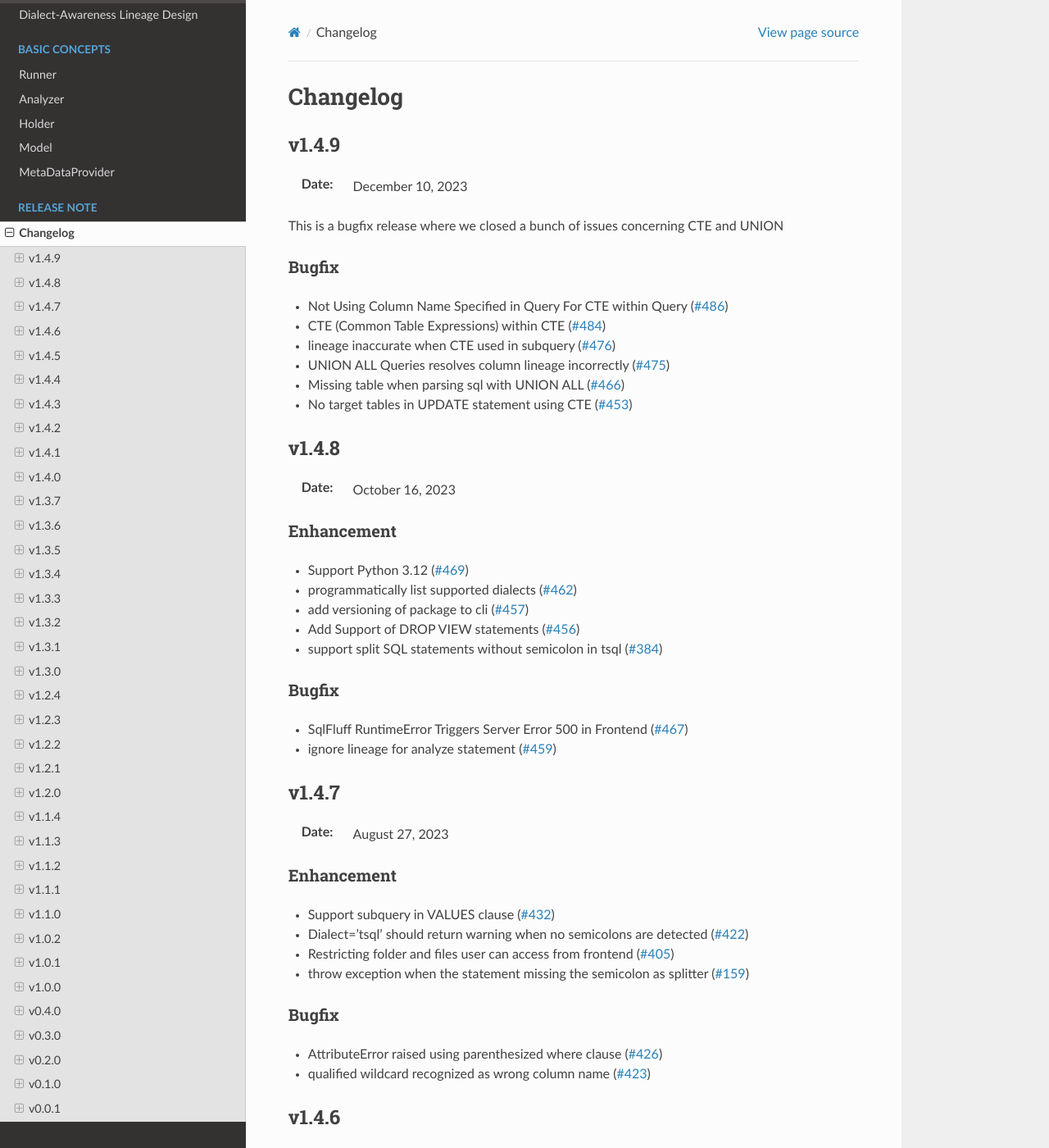
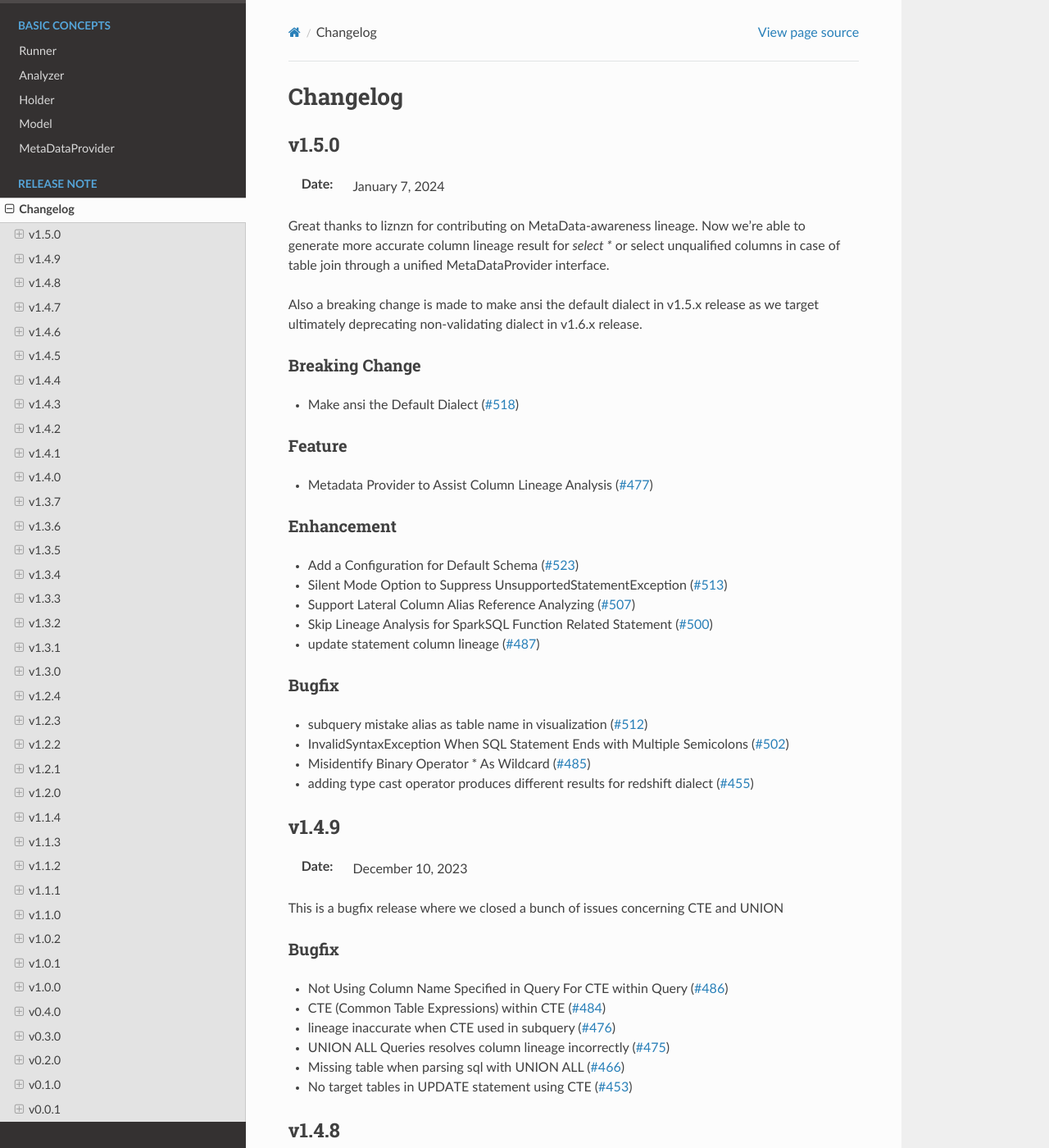
Before and after one commit to reata/sqllineage, a Sphinx documentation site: the page built from docs/release_note/changelog.rst, in a window 1280 px wide and 1400 px high. Shown: the whole window at 82% size. Built offline with Sphinx 7.4.7 and the Read the Docs theme 2.0.0, drawn with Linux system fonts in a browser that asks for light colours.

Commit message:
chore: bump version to 1.5.0 (#537)

```diff
--- a/docs/release_note/changelog.rst
+++ b/docs/release_note/changelog.rst
@@ -1,6 +1,40 @@
 *********
 Changelog
 *********
+
+v1.5.0
+======
+:Date: January 7, 2024
+
+Great thanks to liznzn for contributing on MetaData-awareness lineage. Now we're able to generate more accurate
+column lineage result for `select *` or select unqualified columns in case of table join through a unified
+MetaDataProvider interface.
+
+Also a breaking change is made to make ansi the default dialect in v1.5.x release as we target ultimately deprecating
+non-validating dialect in v1.6.x release.
+
+Breaking Change
+---------------
+* Make ansi the Default Dialect (`#518 <https://github.com/reata/sqllineage/issues/518>`_)
+
+Feature
+-------------
+* Metadata Provider to Assist Column Lineage Analysis (`#477 <https://github.com/reata/sqllineage/issues/302>`_)
+
+Enhancement
+-------------
+* Add a Configuration for Default Schema (`#523 <https://github.com/reata/sqllineage/issues/523>`_)
+* Silent Mode Option to Suppress UnsupportedStatementException (`#513 <https://github.com/reata/sqllineage/issues/513>`_)
+* Support Lateral Column Alias Reference Analyzing (`#507 <https://github.com/reata/sqllineage/issues/507>`_)
+* Skip Lineage Analysis for SparkSQL Function Related Statement (`#500 <https://github.com/reata/sqllineage/issues/500>`_)
+* update statement column lineage (`#487 <https://github.com/reata/sqllineage/issues/487>`_)
+
+Bugfix
+-------------
+* subquery mistake alias as table name in visualization (`#512 <https://github.com/reata/sqllineage/issues/512>`_)
+* InvalidSyntaxException When SQL Statement Ends with Multiple Semicolons (`#502 <https://github.com/reata/sqllineage/issues/502>`_)
+* Misidentify Binary Operator * As Wildcard (`#485 <https://github.com/reata/sqllineage/issues/485>`_)
+* adding type cast operator produces different results for redshift dialect (`#455 <https://github.com/reata/sqllineage/issues/455>`_)
 
 v1.4.9
 ======
--- a/sqllineage/__init__.py
+++ b/sqllineage/__init__.py
@@ -1,5 +1,5 @@
 NAME = "sqllineage"
-VERSION = "1.4.9"
+VERSION = "1.5.0"
 DEFAULT_LOGGING = {
     "version": 1,
     "disable_existing_loggers": False,
```
Also changed, not shown: 2 other files.
